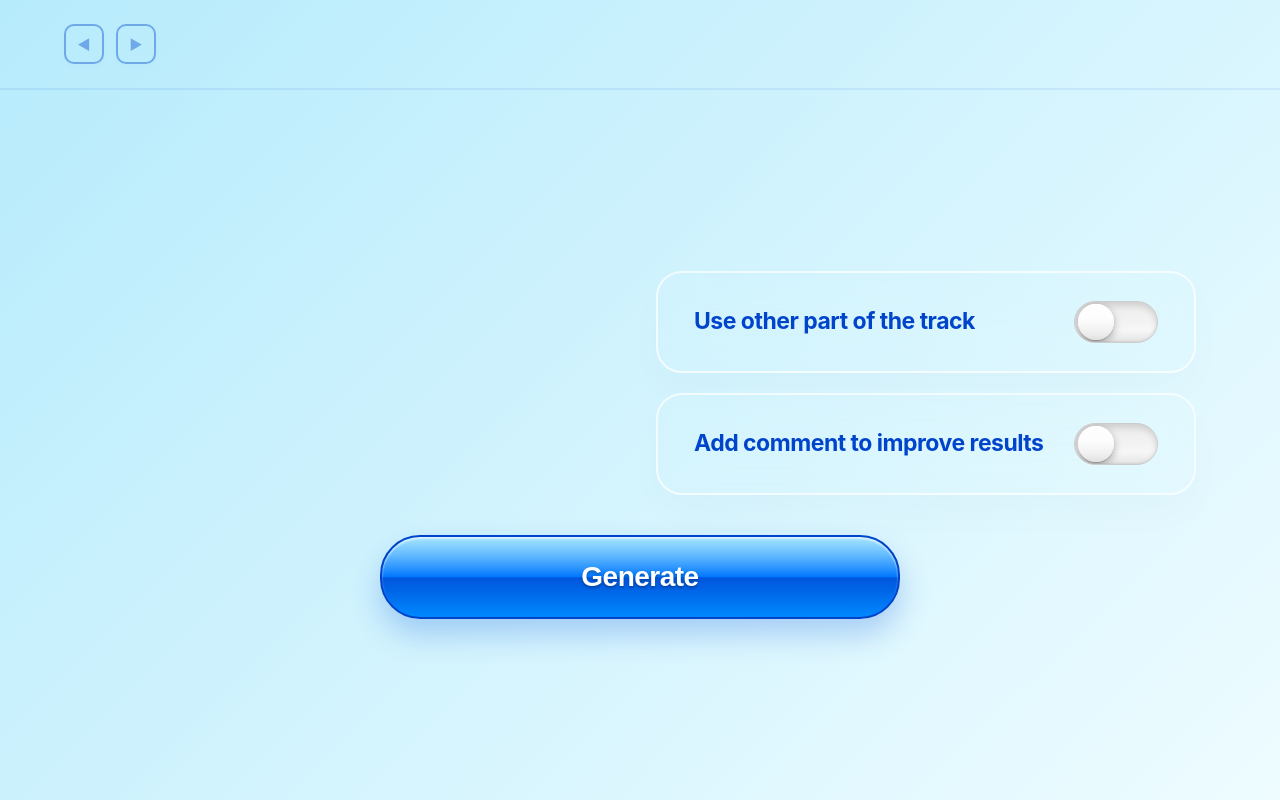
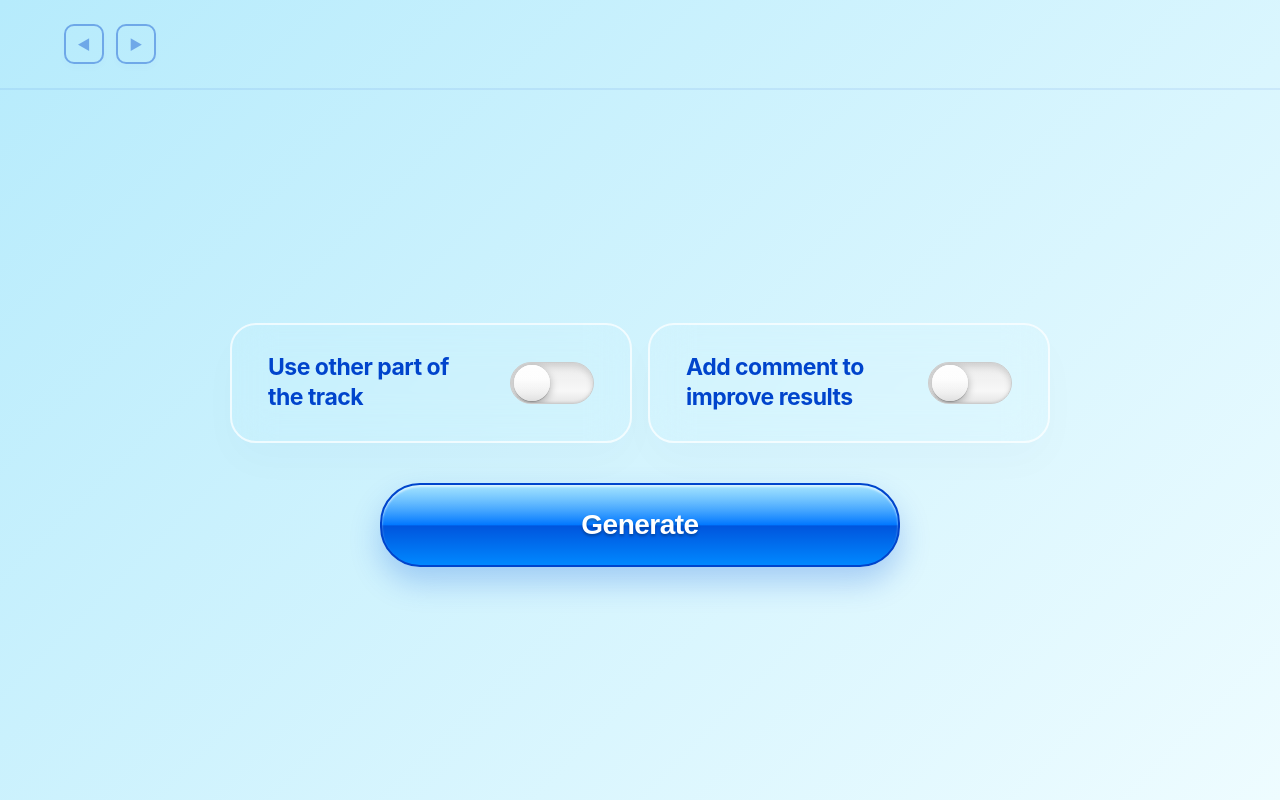
Before and after one commit to dm-dmytrenko/musicapp, a React (Create React App) app: page /change in a window 1280 px wide. Built offline with nearby package versions, Linux system fonts and the light colour scheme.

Commit message:
fix the showing 2,3 boxes location in  change page

```diff
--- a/src/pages/Change/Change.jsx
+++ b/src/pages/Change/Change.jsx
@@ -53,14 +53,15 @@ const TOGGLE_OPTIONS = [
 
 const Change = () => {
   const [switches, setSwitches] = useState({
-    name: false,
-    cover: false,
+    Opt_1: false,
+    Opt_2: false,
     trackPart: false,
     comment: false
   });
 
   const navigate = useNavigate();
   const chosenOptions = useSelector((state) => state.options.selectedOptions);
+
   const toggleSwitch = (key) => {
     setSwitches((prev) => ({
       ...prev,
@@ -68,13 +69,25 @@ const Change = () => {
     }));
   };
 
+  const visibleOptions = [
+    ...TOGGLE_OPTIONS.slice(0, 2).filter(({ key }) => chosenOptions.includes(key)),
+    ...TOGGLE_OPTIONS.slice(2)
+  ];
+
   return (
     <Box sx={s.pageGridContainerStyles}>
-      <Box sx={s.columnsFlexLayoutStyles}>
-        <Box sx={s.verticalCardStackStyles}>
-          {TOGGLE_OPTIONS
-            .filter(({ key }) => chosenOptions.includes(key))
-            .map(({ key, label }) => (
+      <Box
+        sx={{
+          display: 'grid',
+          gridTemplateColumns: visibleOptions.length === 1 ? '1fr' : '1fr 1fr',
+          gap: '16px',
+          width: '100%',
+          maxWidth: '820px',
+          margin: '0 auto',
+          alignItems: 'stretch'
+        }}
+      >
+        {visibleOptions.map(({ key, label }) => (
           <ConfigToggleRow
             key={key}
             label={label}
@@ -84,22 +97,17 @@ const Change = () => {
         ))}
       </Box>
 
-        <Box sx={s.verticalCardStackStyles}>
-          {TOGGLE_OPTIONS.slice(2).map(({ key, label }) => (
-            <ConfigToggleRow
-              key={key}
-              label={label}
-              checked={switches[key]}
-              onToggle={() => toggleSwitch(key)}
-            />
-          ))}
-
       <AnimatePresence initial={false}>
         {switches.comment && (
           <MotionBox
-                sx={s.commentsWrapperAnimatedContainerStyles}
+            sx={{
+              ...s.commentsWrapperAnimatedContainerStyles,
+              maxWidth: '680px',
+              width: '100%',
+              margin: '0 auto'
+            }}
             initial={{ height: 0, opacity: 0, marginTop: 0 }}
-                animate={{ height: 'auto', opacity: 1, marginTop: 12 }}
+            animate={{ height: 'auto', opacity: 1, marginTop: 16 }}
             exit={{ height: 0, opacity: 0, marginTop: 0 }}
             transition={{ duration: 0.3, ease: 'easeInOut' }}
           >
@@ -111,8 +119,6 @@ const Change = () => {
           </MotionBox>
         )}
       </AnimatePresence>
-        </Box>
-      </Box>
 
       <Box sx={s.actionContainerWrapperStyles}>
         <ActionButton onClick={() => navigate('/download')}>
```
Lines whose indentation alone changed are shown as unchanged.
